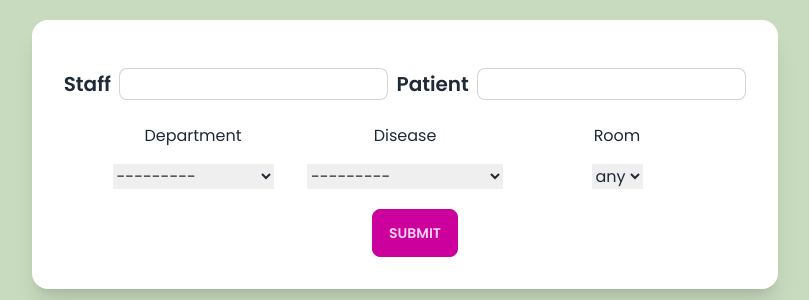
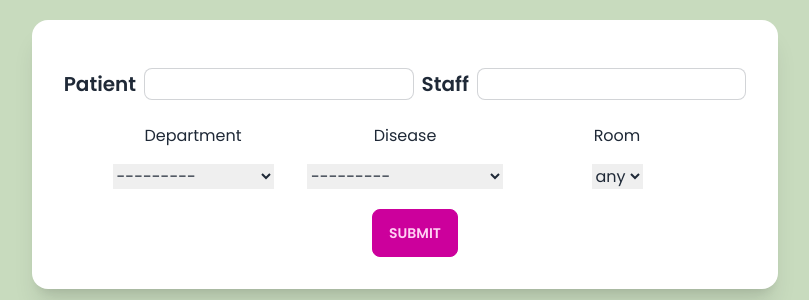
Before and after one commit to ReggieReo/MaiChaiNaHH-Hospital, a Django app: page / in a window 1280 px wide. Shown: the part 68-368 px from the top of the page, without its empty margins (235-1044 px from the left). Run offline with Django 4.2, Linux system fonts and the light colour scheme; data comes from the database, SQL or seed files in the repository; some libraries are stand-ins or nearby versions.

Commit message:
move patient and staff

```diff
--- a/db/templates/db/patient.html
+++ b/db/templates/db/patient.html
@@ -10,7 +10,7 @@
     <form hx-get="{% url "db:index" %}" hx-target='body'  hx-trigger="input delay:500ms, change delay:500ms">
         <div class="card w-7/12 bg-base-100 shadow-xl mx-auto mt-5 text-center">
             <div class="card-body items-center text-center">
-              <h2 class="card-title">Staff {{ form.staff__name }} Patient {{ form.name }}</h2>
+              <h2 class="card-title">Patient {{ form.name }} Staff {{ form.staff__name }}</h2>
               <div class="grid grid-cols-3 gap-4">
               <h2>Department</h2>
               <h2>Disease</h2>
```
